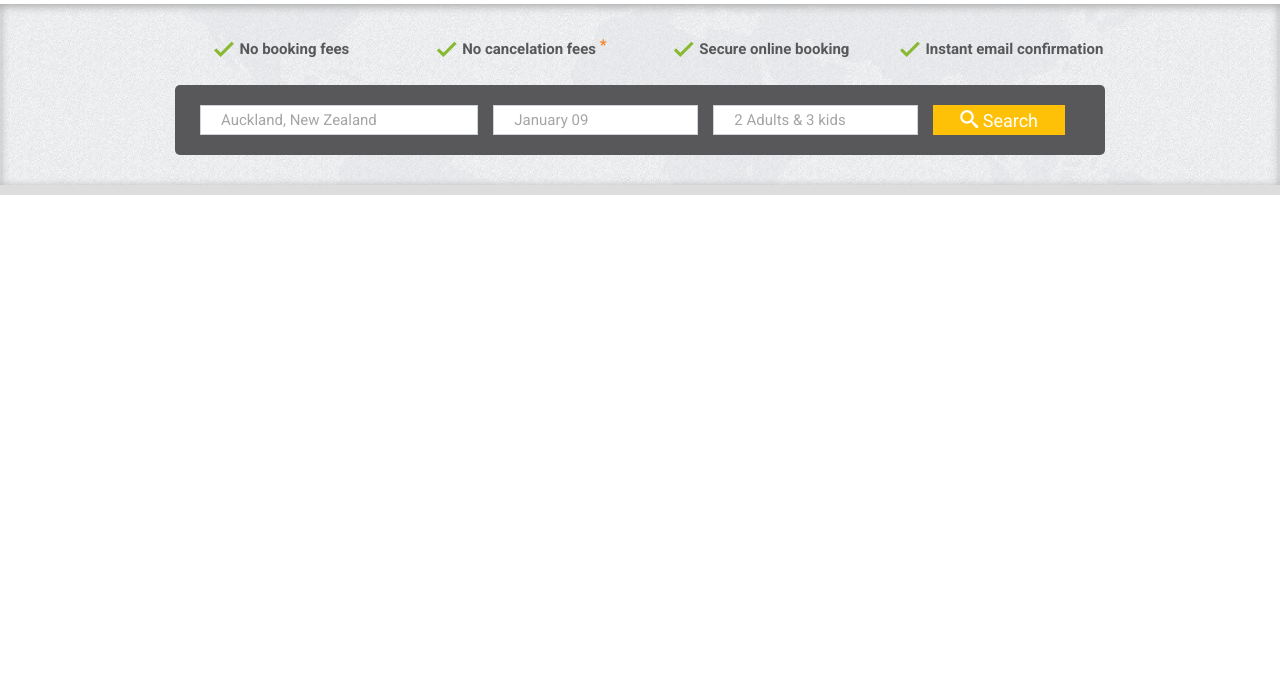
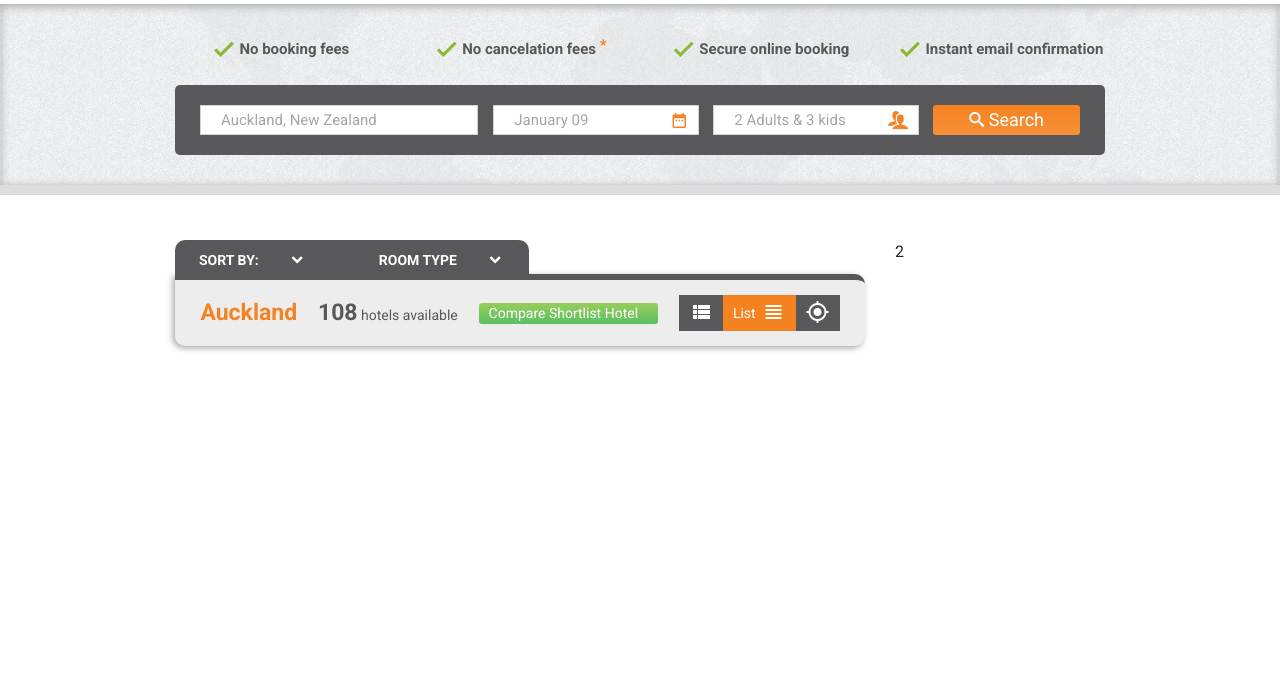
Before and after one commit to antoha-sozon/hotel-booking, a website: page dist/index.html in a window 1280 px wide. Shown: the part 102-800 px from the top of the page. Drawn offline with nearby package versions, Linux system fonts and the light colour scheme; files whose address does not match are found by name.

Commit message:
add main filter

```diff
--- a/src/sass/_variables.scss
+++ b/src/sass/_variables.scss
@@ -67,7 +67,7 @@ $input-padding-x-lg: 20px;
 $input-height: auto;
 
 
-
+//BUTTONS
 $btn-padding-y-sm: 5px;
 $btn-padding-x-sm: 20px;
 $btn-font-size-sm: 18px;
--- a/src/sass/blocks/_header.scss
+++ b/src/sass/blocks/_header.scss
@@ -1,23 +1,61 @@
-.top {
-	border-top: 6px solid $gray-700;
-	padding-bottom: 20px;
+.head {
+	margin-bottom: 55px;
+	&-top {
+		border-top: 6px solid $gray-700;
+		padding-bottom: 20px;
+	}
+	&-search {
+	    box-shadow: inset 0 2px 10px $gray-100;
+		padding: 30px 0;
+		background-image: url(images/map_0.25.png), url(images/search-bg.jpg);
+		background-position: center, center;
+		background-repeat: no-repeat, no-repeat;
+		background-size: cover;
+		position: relative;
+		&:after {
+			content: '';
+			position: absolute;
+			width: 100%;
+			height: 10px;
+			bottom: -10px;
+			left: 0;
+			background-color: $gray-500;
+			opacity: .2;
+		}
+	}
+}
+
+.dropdown-toggle::after {
+    display: inline-block;
+    margin-left: .255em;
+    vertical-align: .255em;
+    content: "\e90f";
+    font-family: icomoon;
+    border: none;
+    padding: 0;
+    margin: 0;
+    top: 50%;
+    right: 0;
+    transform: translateY(-50%);
+    position: absolute;
+    font-size: 15px;
+}
+
+.nav-link {
+	padding-right: 2rem;
 }
 
 .nav-phone {
-
 	font-size: 22px;
 	line-height: 24px;
 	text-transform: uppercase;
-
 	a {
 		color: $gray-800;
-
 		&:hover {
 			text-decoration: none;
 			color: darken($gray-800, 15%);
 		}
 	}
-
 	span {
 		color: $orange;
 	}
@@ -26,38 +64,16 @@
 .navbar-nav {
 	background-color: $gray-600;
 	border-radius: 0 0 5px 5px;
-
 	a {
 		font-size: 13px;
 		line-height: 24px;
 		color: $white;
-
+		position: relative;
 		i {
 			font-size: 15px;
 			font-weight: bold;
 			padding-right: 5px;
 		}
-	}
-}
-
-.head-search {
-    box-shadow: inset 0 2px 10px $gray-100;
-	padding: 30px 0;
-	background-image: url(images/map_0.25.png), url(images/search-bg.jpg);
-	background-position: center, center;
-	background-repeat: no-repeat, no-repeat;
-	background-size: cover;
-	position: relative;
-
-	&:after {
-		content: '';
-		position: absolute;
-		width: 100%;
-		height: 10px;
-		bottom: -10px;
-		left: 0;
-		background-color: $gray-500;
-		opacity: .2;
 	}
 }
 
@@ -68,7 +84,6 @@
 	line-height: 30px;
     text-align: center;
     margin-bottom: 20px;
-
 	i {
 	  	color: $green;
 	    font-size: 25px;
@@ -77,7 +92,6 @@
 	    vertical-align: middle;
 	    font-weight: bold;
 	}
-
 	sup {
 	    font-size: 15px;
 	    color: $orange;
@@ -86,12 +100,46 @@
 }
 
 .search-block {
-	padding: 20px 25px;
+	padding: 20px 40px;
 	background-color: $gray-500;
 	border-radius: 5px;
-
  	button {
+ 		width: 100%;
 	    border-width: 0;
-	    color: #fff;
+	    font-size: 18px;
+	    padding: 6px 20px;
+	    color: $white;
+	    cursor: pointer;
+	    background: linear-gradient(to bottom, $orange 0%, lighten($orange, 5%) 100%);
+	    &:hover {
+    		color: darken($white, 5%);
+			background: linear-gradient(to bottom, lighten($orange, 5%) 0%, $orange 100%);
+	    }
+	    i{
+	    	font-size: 15px;
+	    }
+ 	}
+ 	.input-group {
+ 		input {
+ 			border-right: none;
+ 		}
  	}
 }
+
+.input-group-text {
+    background-color: $white;
+    border-top: 1px solid #ced4da;
+    border-right: 1px solid #ced4da;
+    border-bottom: 1px solid #ced4da;
+    border-left: none;
+    padding: 0 10px;
+    color: #f5822d;
+    font-size: 18px;
+}
+
+.datepicker {
+	padding: 10px 20px;
+    background-color: $white;
+    border: 1px solid $gray-100;
+    color: $gray-700;
+}
--- /dev/null
+++ b/src/sass/blocks/_main.scss
@@ -0,0 +1,92 @@
+.main-filter {
+	.nav-link {
+	    font-size: 14px;
+	    text-transform: uppercase;
+	    padding-right: 50px;
+	    font-weight: bold;
+	    padding-left: 20px;
+	    &:after {
+	    	font-size: 20px;
+    	}
+    }
+    .dropdown-menu {
+		background-color: $gray-500;
+		border-color: $gray-500;
+		border-radius: 0 0 5px 5px;
+	    width: 100%;
+    	text-align: center;
+    }
+    .dropdown-item {
+		text-transform: uppercase;
+		font-size: 15px;
+		padding: 5px 20px;
+	}
+	.navbar-nav {
+		background-color: $gray-500;
+		border-radius: 10px 10px 0 0;
+	}
+}
+
+.main-info {
+	background-color: rgba($gray-100, .2);
+	border-radius: 0 10px 10px 10px;
+	padding: 15px;
+	margin-bottom: 40px;
+	border-top: 6px solid $gray-500;
+	margin-top: -6px;
+	box-shadow: -2px 2px 6px $gray-100;
+	h4 {
+		padding: 0;
+		margin: 0;
+		font-size: 23px;
+		color: $orange;
+	}
+	h5 {
+		padding: 0;
+		margin: 0;
+		font-size: 14px;
+		color: $gray-500;
+		font-weight: normal;
+		span {
+			font-size: 23px;
+			font-weight: bold;
+		}
+	}
+
+}
+.main-info-btn {
+	background: linear-gradient(to bottom, #99cd5a 0%,#59bf63 100%);
+	font-size: 14px;
+	color: $white;
+	padding: 0 20px 0 10px;
+	border-radius: 3px;
+	&:hover {
+		background: linear-gradient(to bottom,#59bf63  0%,#99cd5a 100%);
+		text-decoration: none;
+	}
+}
+.main-info-control {
+		background-color: $gray-500;
+   		font-size: 14px;
+	   	color: $white;
+	.control-item {
+		a {
+		    color: $white;
+		    font-size: 24px;
+		    padding: 5px 10px;
+		    text-decoration: none;
+		    line-height: 1;
+		    display: inline-block;
+		    vertical-align: middle;
+		    span {
+		    	font-size: 14px;
+			    display: inline-block;
+			    vertical-align: middle;
+			    padding-bottom: 5px;
+		    }
+		}
+		&.active {
+			background-color: $orange;
+		}
+	}
+}
--- a/src/sass/style.scss
+++ b/src/sass/style.scss
@@ -7,6 +7,7 @@
 @import "../../node_modules/bootstrap/scss/navbar";
 @import "../../node_modules/bootstrap/scss/dropdown";
 @import "../../node_modules/bootstrap/scss/forms";
+@import "../../node_modules/bootstrap/scss/input-group";
 @import "../../node_modules/bootstrap/scss/buttons";
 
 @import "../../node_modules/bootstrap-datepicker/dist/css/bootstrap-datepicker.min.css";
@@ -14,3 +15,4 @@
 @import "fonts";
 @import "flags";
 @import "blocks/header";
+@import "blocks/main";
```
Also changed, not shown: dist/css/style.css, dist/index.html, dist/style.min.css.
